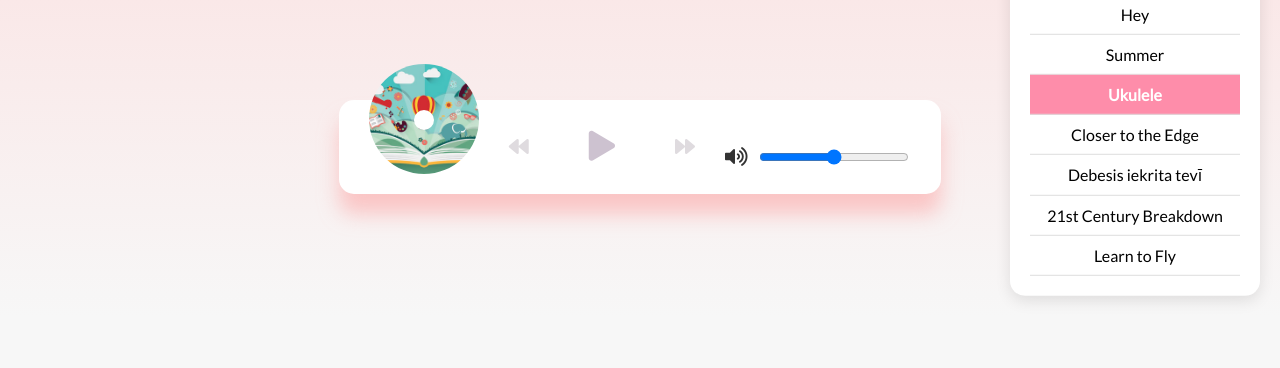
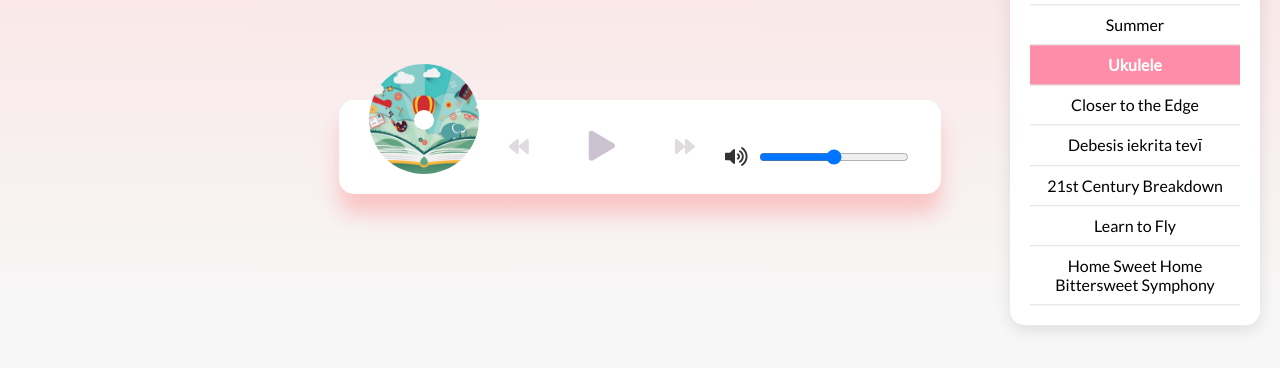
Before and after one commit to gatisprog/DialogsAB_JS, a plain HTML site: page Projekts_1/index.html in a window 1280 px wide. Shown: the part 294-662 px from the top of the page. Drawn offline with Linux system fonts and the light colour scheme.

Commit message:
Projekts_1

```diff
--- a/Projekts_1/index.html
+++ b/Projekts_1/index.html
@@ -65,6 +65,7 @@
     <li id="song-4" class="playlist-item">Debesis iekrita tevī</li>
     <li id="song-5" class="playlist-item">21st Century Breakdown</li>
     <li id="song-6" class="playlist-item">Learn to Fly</li>
+    <li id="song-7" class="playlist-item">Home Sweet Home Bittersweet Symphony</li>
   </ul>
 </div>
 </div>
--- a/Projekts_1/scripts/script.js
+++ b/Projekts_1/scripts/script.js
@@ -12,7 +12,7 @@ const currTime = document.querySelector('#currTime');
 const durTime = document.querySelector('#durTime');
 
 // Song titles
-const songs = ['hey', 'summer', 'ukulele', '30 Seconds To Mars - Closer To The Edge', 'Prāta Vētra, Musiqq - Debesis iekrita tevī', 'Green Day - 21st Century Breakdown', 'Foo Fighters - Learn to Fly'];
+const songs = ['hey', 'summer', 'ukulele', '30 Seconds To Mars - Closer To The Edge', 'Prāta Vētra, Musiqq - Debesis iekrita tevī', 'Green Day - 21st Century Breakdown', 'Foo Fighters - Learn to Fly', 'Limp Bizkit - Home Sweet Home Bittersweet Symphony'];
 
 // Keep track of song
 let songIndex = 2;
```
Also changed, not shown: Projekts_1/images/Limp Bizkit - Home Sweet Home Bittersweet Symphony.jpg (added), 1 other file.
